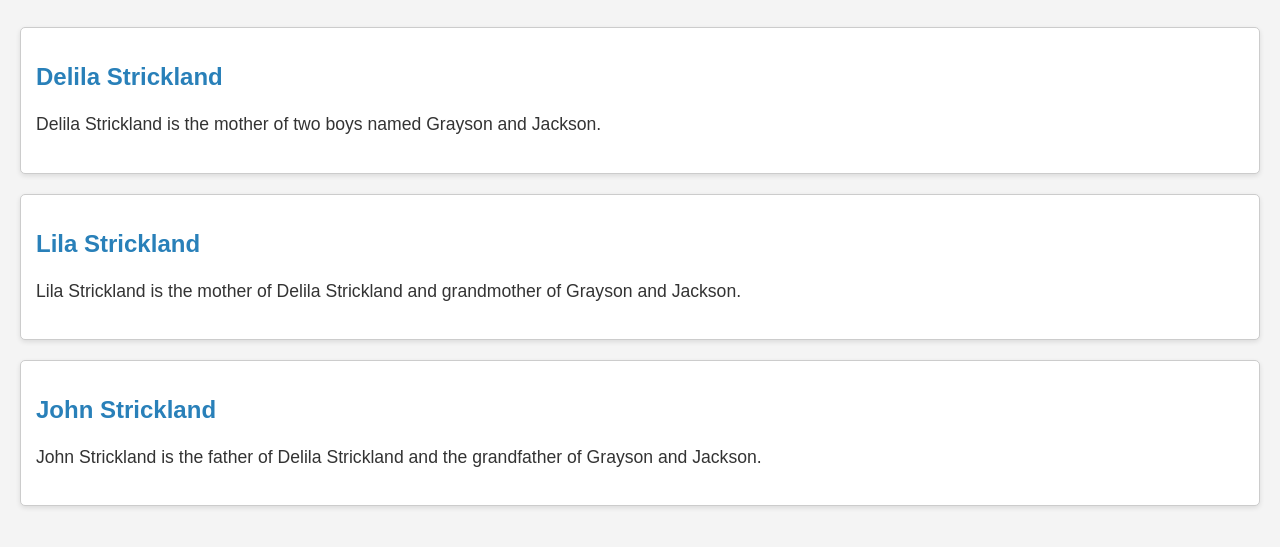
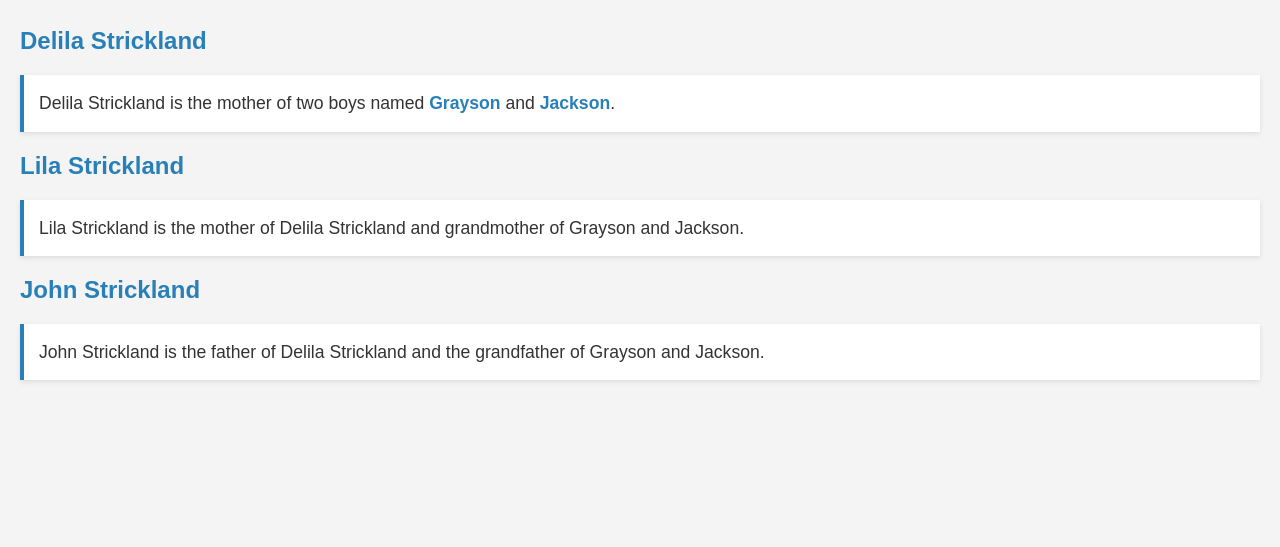
Before and after one commit to JacksonStrickland/Webpage, a plain HTML site: page index.html in a window 1280 px wide. Shown: the part 81-628 px from the top of the page. Drawn offline with Linux system fonts and the light colour scheme.

Commit message:
Update index.html

```diff
--- a/index.html
+++ b/index.html
@@ -25,14 +25,18 @@
             font-size: 1.1em;
             line-height: 1.5;
             margin: 10px 0 20px 0;
+            padding: 15px;
+            border-left: 4px solid #2980b9;
+            background-color: #fff;
+            box-shadow: 0 2px 5px rgba(0, 0, 0, 0.1);
         }
-        .family-member {
-            background-color: #fff;
-            padding: 15px;
-            border: 1px solid #ccc;
-            border-radius: 5px;
-            margin-bottom: 20px;
-            box-shadow: 0 2px 5px rgba(0, 0, 0, 0.1);
+        .link {
+            color: #2980b9;
+            text-decoration: none;
+            font-weight: bold;
+        }
+        .link:hover {
+            text-decoration: underline;
         }
     </style>
 </head>
@@ -42,7 +46,7 @@
 
     <div class="family-member">
         <h2>Delila Strickland</h2>
-        <p>Delila Strickland is the mother of two boys named Grayson and Jackson.</p>
+        <p>Delila Strickland is the mother of two boys named <a href="https://jacksonstrickland.github.io/Jackson-Grayson/" class="link">Grayson</a> and <a href="https://jacksonstrickland.github.io/Jackson-Grayson/" class="link">Jackson</a>.</p>
     </div>
 
     <div class="family-member">
@@ -56,11 +60,8 @@
     </div>
 
     <script>
-        // This function can be used to enhance the website later
-        function greetUser() {
-            console.log("Welcome to The Stricklands' family page!");
-        }
-        greetUser();
+        // Optional: You can add more interactivity with JavaScript here
+        console.log("Welcome to The Stricklands' family page!");
     </script>
 
 </body>
```
